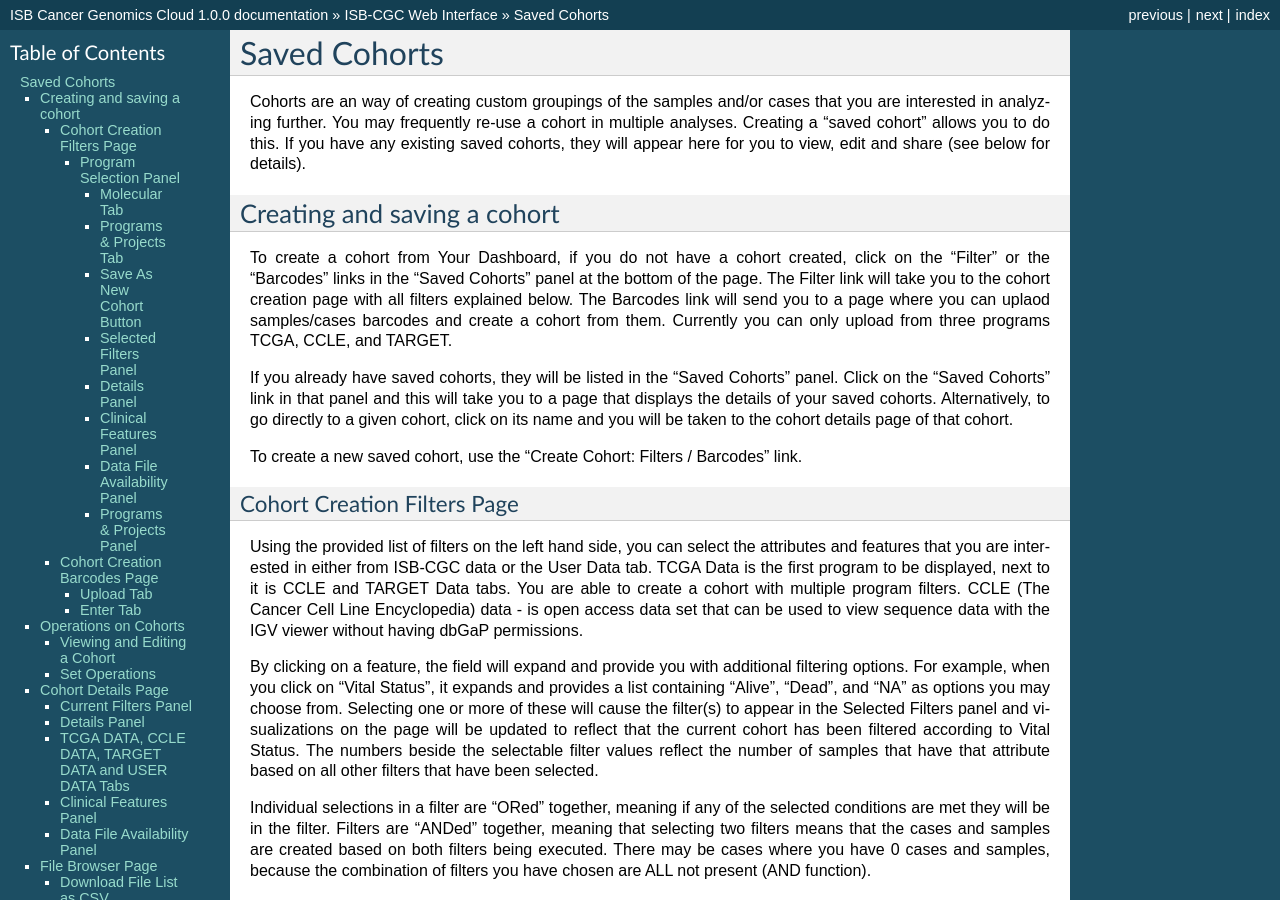
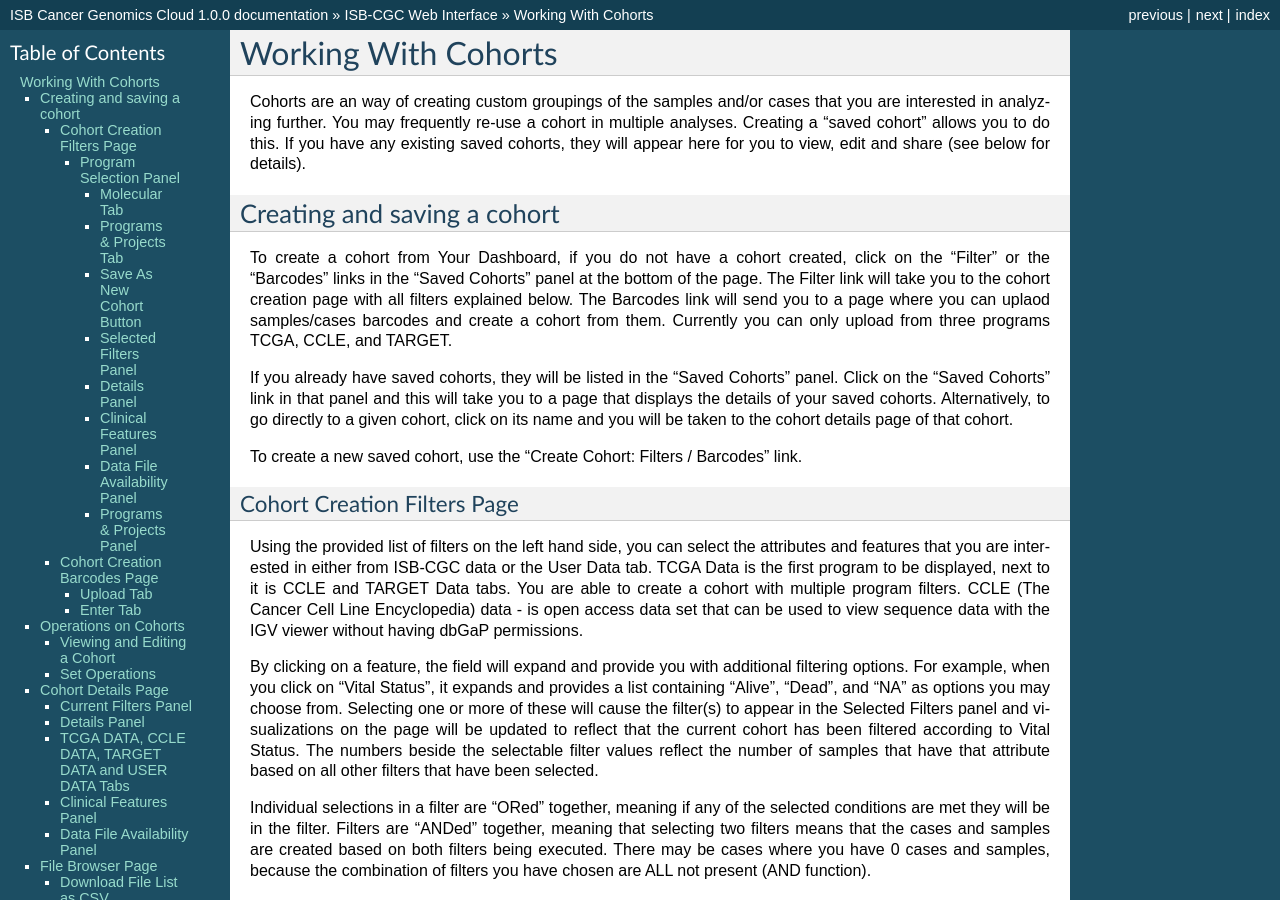
Before and after one commit to isb-cgc/readthedocs, a Sphinx documentation site: the page built from docs/source/sections/webapp/Saved-Cohorts.rst, in a window 1280 px wide and 900 px high. Built offline with Sphinx 7.4.7, drawn with Linux system fonts in a browser that asks for light colours; pages that are not in the unit, such as notebooks, are missing from menus; some of the changed text lies outside the part shown.

Commit message:
name change

```diff
--- a/docs/source/sections/webapp/Saved-Cohorts.rst
+++ b/docs/source/sections/webapp/Saved-Cohorts.rst
@@ -1,5 +1,5 @@
 *******************
-Saved Cohorts
+Working With Cohorts
 *******************
 
 Cohorts are an way of creating custom groupings of the samples and/or cases that you are
```
